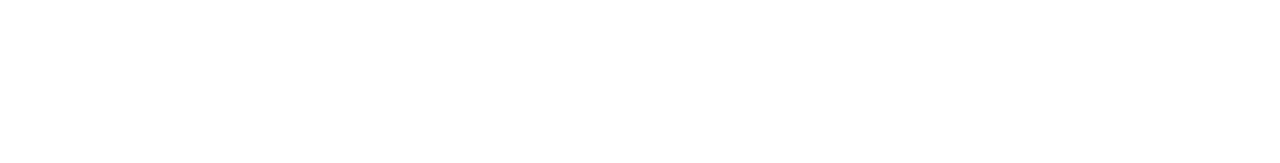
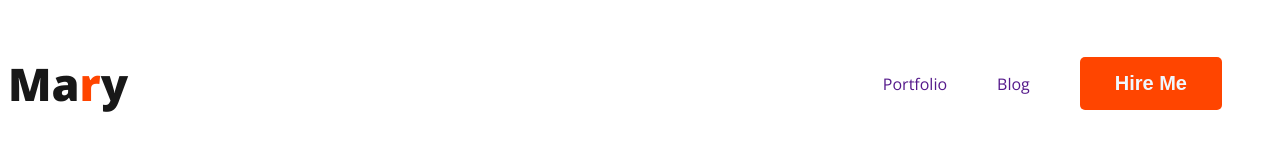
Before and after one commit to asif-444/web-dev-portfolio-restart, a plain HTML site: page index.html in a window 1280 px wide. Drawn offline with nearby package versions, Linux system fonts and the light colour scheme.

Commit message:
added nav section

```diff
--- a/index.html
+++ b/index.html
@@ -1,13 +1,27 @@
 <!DOCTYPE html>
 <html lang="en">
+
 <head>
     <meta charset="UTF-8">
     <meta name="viewport" content="width=device-width, initial-scale=1.0">
     <title>Web Dev Portfolio Restart</title>
+    <link rel="preconnect" href="https://fonts.googleapis.com">
+    <link rel="preconnect" href="https://fonts.gstatic.com" crossorigin>
+    <link href="https://fonts.googleapis.com/css2?family=Open+Sans:ital,wght@0,300..800;1,300..800&display=swap"
+        rel="stylesheet">
+    <link rel="stylesheet" href="style/portfolio.css">
 </head>
+
 <body>
     <header>
-
+        <nav>
+            <h3 class="nav-title">Ma<span class="text-primary">r</span>y</h3>
+            <ul>
+                <li><a href="">Portfolio</a></li>
+                <li><a href="">Blog</a></li>
+                <li><button class="btn-primary">Hire Me</button></li>
+            </ul>
+        </nav>
     </header>
     <main>
 
@@ -16,4 +30,5 @@
 
     </footer>
 </body>
+
 </html>
--- /dev/null
+++ b/style/portfolio.css
@@ -0,0 +1,42 @@
+/* common shared styles */
+body {
+
+    font-family: "Open Sans", sans-serif;
+
+}
+.text-primary{
+    color: orangered;
+}
+
+.btn-primary{
+    border-radius: 5px;
+    background: orangered;
+    border: 0;
+    color: aliceblue;
+    font-size: 20px;
+    font-weight: 700;
+    padding: 15px 35px;
+}
+/* nav related styles */
+nav {
+    display: flex;
+    justify-content: space-between;
+    align-items: center;
+}
+
+.nav-title {
+    color: #181818;
+    font-size: 45px;
+    font-weight: 800;
+}
+nav > ul{
+    display: flex;
+    align-items: center;
+}
+nav li {
+    list-style: none;
+    margin-right: 50px;
+}
+nav a{
+    text-decoration: none;
+}
```
